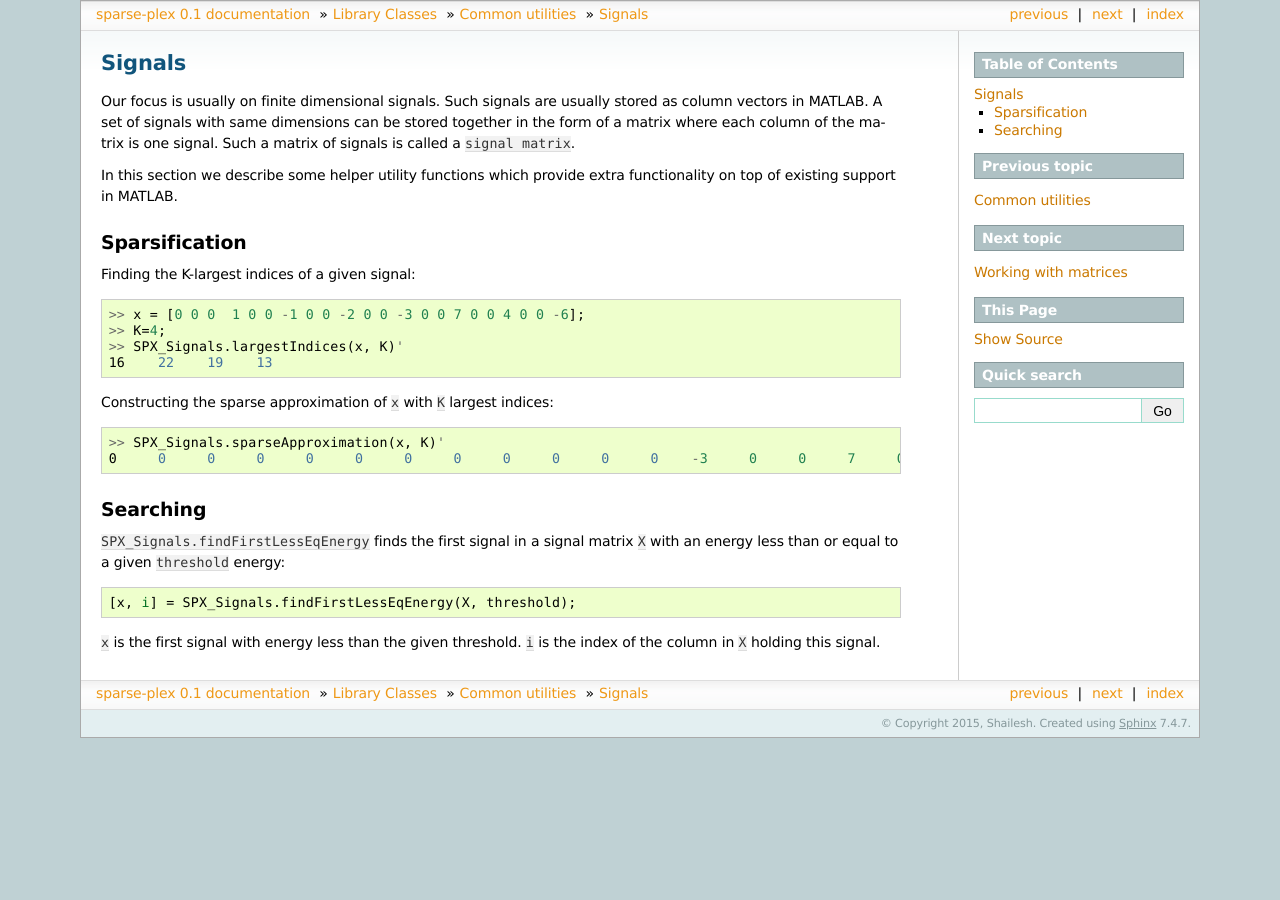
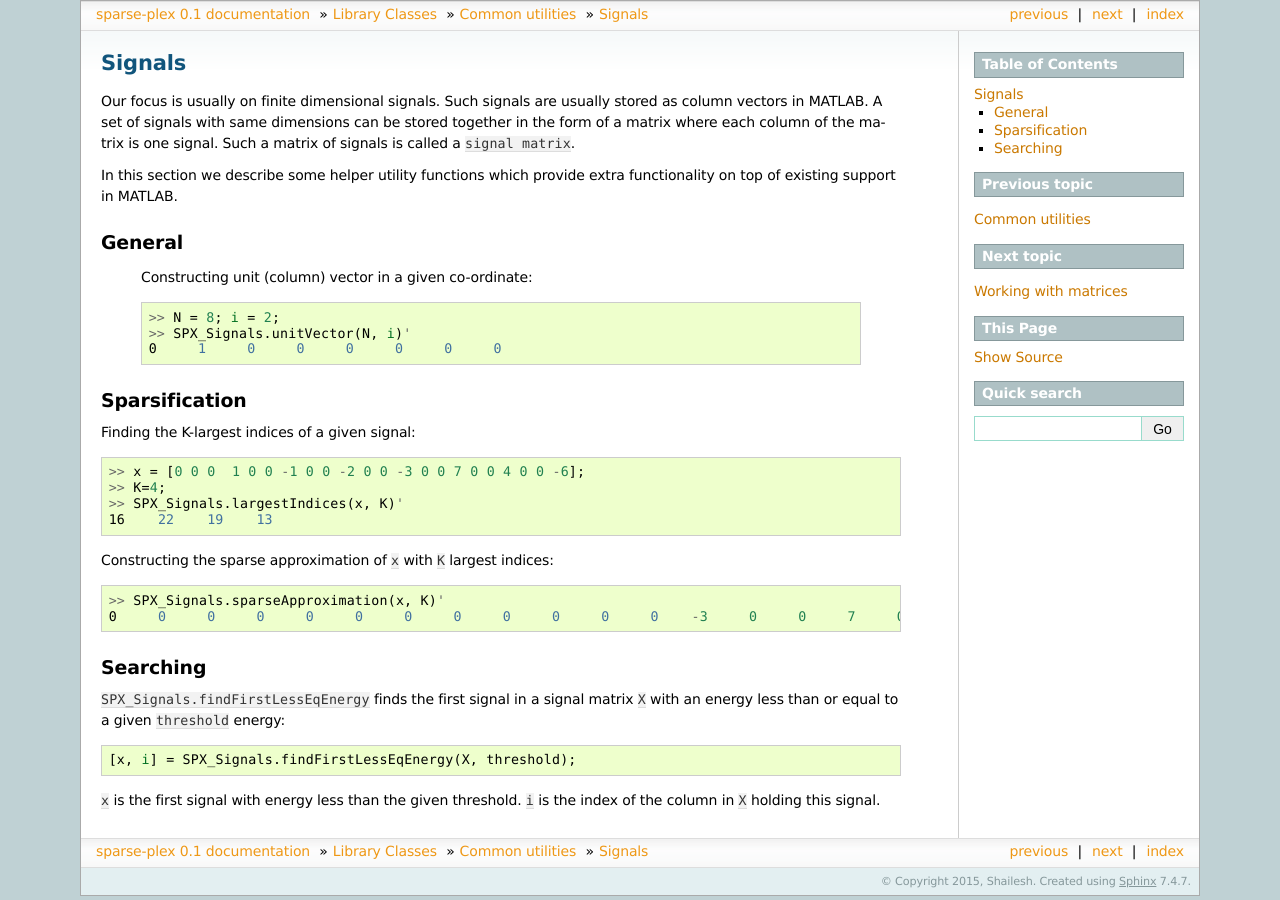
Before and after one commit to indigits/sparse-plex, a Sphinx documentation site: the page built from docs/library/commons/signals.rst, in a window 1280 px wide. Built offline with Sphinx 7.4.7, drawn with Linux system fonts in a browser that asks for light colours.

Commit message:
unit vector

```diff
--- a/docs/library/commons/signals.rst
+++ b/docs/library/commons/signals.rst
@@ -18,6 +18,17 @@ In this section we describe some
 helper utility functions which provide
 extra functionality on top of existing
 support in MATLAB.
+
+
+General
+-----------
+
+ Constructing unit (column) vector in a given co-ordinate::
+
+    >> N = 8; i = 2;
+    >> SPX_Signals.unitVector(N, i)'
+    0     1     0     0     0     0     0     0
+
 
 
 Sparsification
```
Also changed, not shown: 1 other file.
